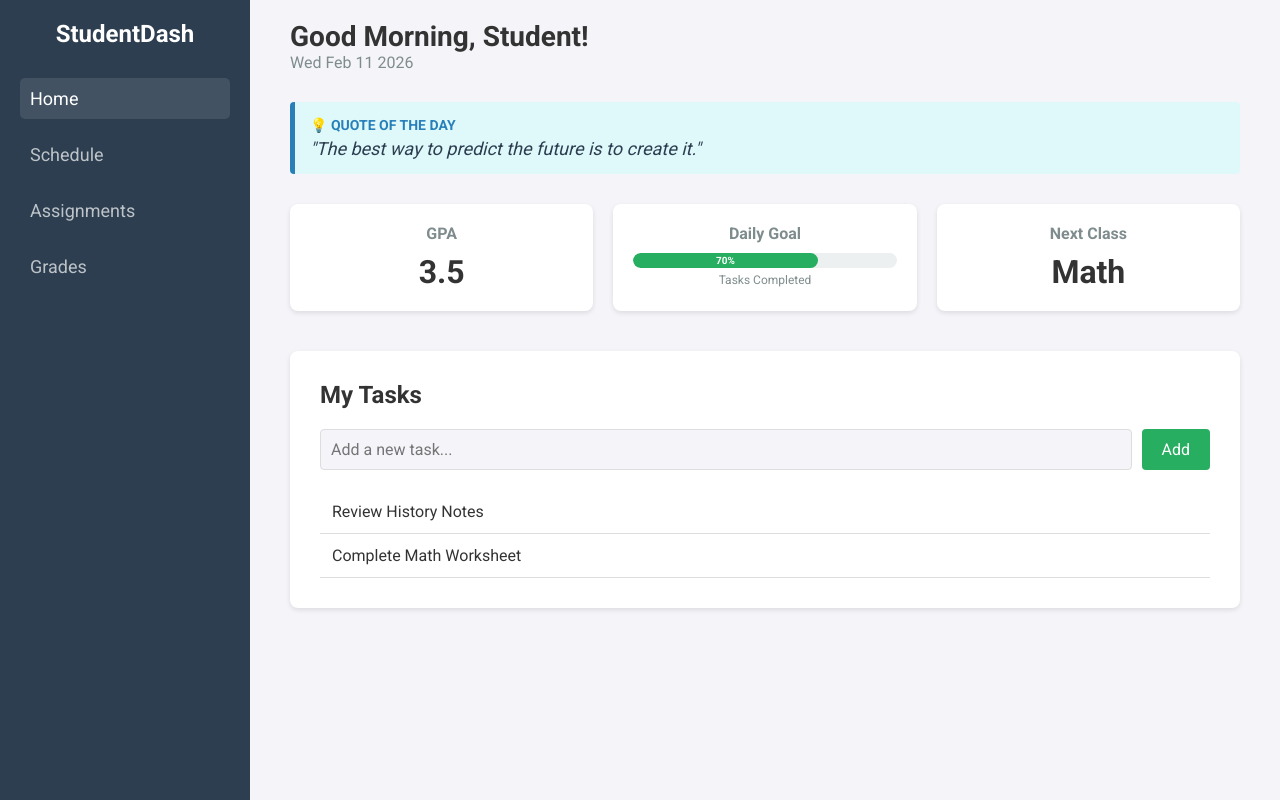
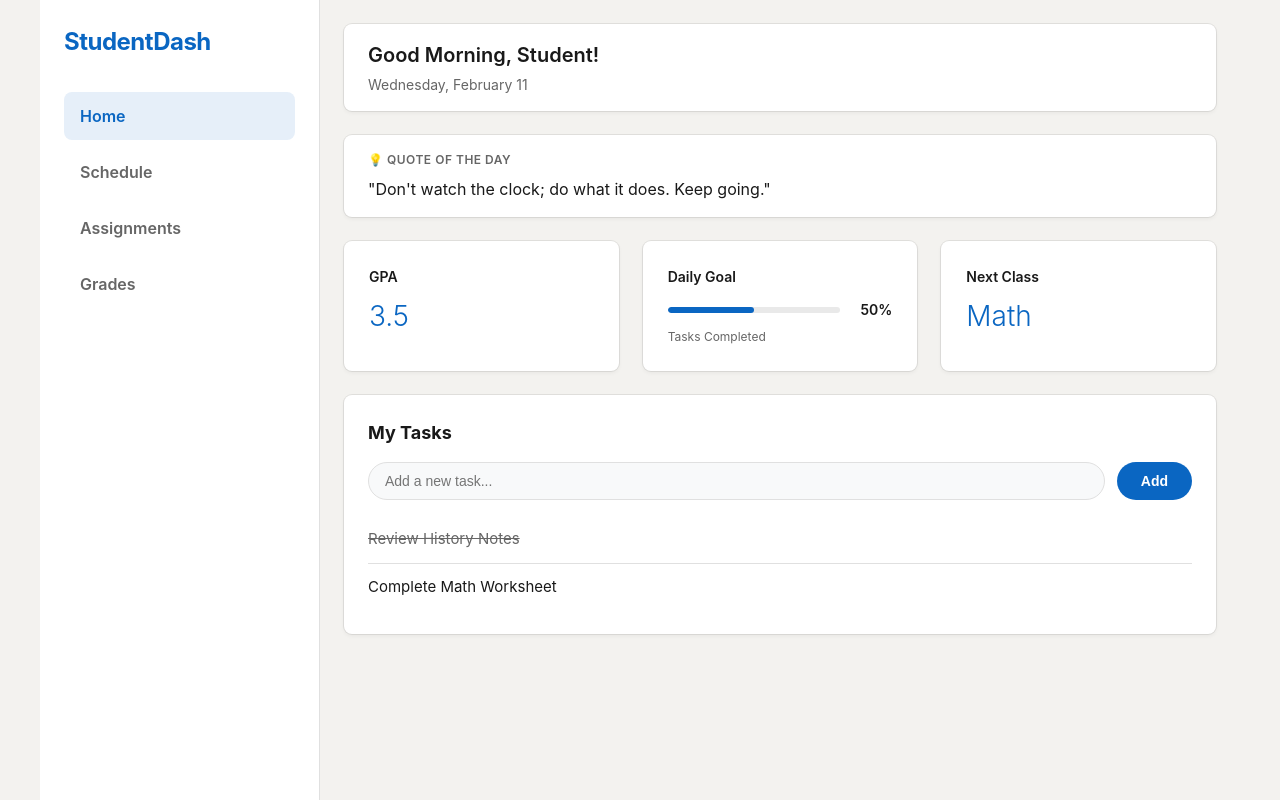
Before and after one commit to ravisharma-09/studentdash, a plain HTML site: page index.html in a window 1280 px wide. Both pictures are taken after a click on the item "Review History Notes". Drawn offline with Linux system fonts and the light colour scheme.

Commit message:
updated dashboard style and added simple js logic

```diff
--- a/index.css
+++ b/index.css
@@ -1,54 +1,63 @@
-/* Phase 1 & 4 Preparation: CSS Variables */
+/* main styles */
+
 :root {
-    /* Colors */
-    --bg-color: #f4f4f9;
-    --sidebar-bg: #2c3e50;
-    --text-color: #333;
-    --text-light: #7f8c8d;
-    --card-bg: #ffffff;
-    --accent-color: #27ae60;
-    /* Green */
-    --accent-hover: #2ecc71;
-    --border-color: #ddd;
+    /* colors */
+    --bg-body: #f3f2ef;
+    --bg-card: #ffffff;
+    --text-main: #191919;
+    --text-sub: #666666;
+    --accent: #0a66c2;
+    --accent-hover: #004182;
+    --border: #e0e0e0;
+
+    /* layout vars */
+    --card-radius: 8px;
+    --card-shadow: 0 0 0 1px rgba(0, 0, 0, 0.08), 0 2px 4px rgba(0, 0, 0, 0.05);
+    --font-stack: -apple-system, system-ui, BlinkMacSystemFont, "Segoe UI", Roboto, "Helvetica Neue", Arial, sans-serif;
 }
 
-/* Basic Reset */
+/* reset */
 * {
     margin: 0;
     padding: 0;
     box-sizing: border-box;
-    font-family: 'Roboto', sans-serif;
 }
 
 body {
-    background-color: var(--bg-color);
-    color: var(--text-color);
-    transition: background-color 0.3s, color 0.3s;
+    background-color: var(--bg-body);
+    color: var(--text-main);
+    font-family: var(--font-stack);
+    line-height: 1.5;
+    -webkit-font-smoothing: antialiased;
 }
 
-/* Layout container */
+/* layout */
 .container {
     display: flex;
-    height: 100vh;
-    /* Full screen height */
-    overflow: hidden;
-    /* Prevent body scroll, handle in main-content */
+    min-height: 100vh;
+    max-width: 1200px;
+    margin: 0 auto;
 }
 
-/* Sidebar Styling */
+/* sidebar stuff */
 .sidebar {
-    width: 250px;
-    background-color: var(--sidebar-bg);
-    color: white;
-    padding: 20px;
+    width: 280px;
+    background-color: var(--bg-card);
+    border-right: 1px solid var(--border);
+    padding: 24px;
     display: flex;
     flex-direction: column;
-    /* Keeps sidebar fixed height */
+    position: sticky;
+    top: 0;
+    height: 100vh;
 }
 
 .sidebar .logo h2 {
-    margin-bottom: 30px;
-    text-align: center;
+    color: var(--accent);
+    font-size: 24px;
+    font-weight: 700;
+    margin-bottom: 32px;
+    letter-spacing: -0.5px;
 }
 
 .sidebar ul {
@@ -56,285 +65,317 @@ body {
 }
 
 .sidebar ul li {
-    margin-bottom: 15px;
+    margin-bottom: 8px;
 }
 
 .sidebar ul li a {
-    color: #bdc3c7;
+    display: flex;
+    align-items: center;
+    padding: 12px 16px;
+    color: var(--text-sub);
     text-decoration: none;
-    font-size: 18px;
-    display: block;
-    padding: 10px;
-    border-radius: 5px;
-    transition: background 0.3s;
+    font-weight: 600;
+    font-size: 16px;
+    border-radius: var(--card-radius);
+    transition: all 0.2s ease;
 }
 
 .sidebar ul li a:hover,
 .sidebar ul li a.active {
-    background-color: rgba(255, 255, 255, 0.1);
-    color: white;
+    background-color: rgba(10, 102, 194, 0.1);
+    color: var(--accent);
 }
 
-/* Main Content Styling */
+/* main area */
 .main-content {
     flex: 1;
-    /* Takes up remaining space */
-    padding: 20px 40px;
-    overflow-y: auto;
-    /* Scrollable main area */
+    padding: 24px;
 }
 
 header {
-    margin-bottom: 30px;
+    margin-bottom: 24px;
+    background: var(--bg-card);
+    padding: 16px 24px;
+    border-radius: var(--card-radius);
+    box-shadow: var(--card-shadow);
 }
 
 .greeting h1 {
-    font-size: 28px;
-    color: var(--text-color);
+    font-size: 20px;
+    font-weight: 600;
+    color: var(--text-main);
 }
 
 .greeting p {
-    color: var(--text-light);
+    font-size: 14px;
+    color: var(--text-sub);
+    margin-top: 4px;
 }
 
-/* Quote Section */
+/* quotes */
 .quote-section {
-    background-color: #dff9fb;
-    /* Light blue tint */
-    padding: 15px;
-    border-left: 5px solid #2980b9;
-    /* Blue accent */
-    margin-bottom: 30px;
-    border-radius: 4px;
+    background-color: var(--bg-card);
+    padding: 16px 24px;
+    border-radius: var(--card-radius);
+    box-shadow: var(--card-shadow);
+    margin-bottom: 24px;
+    border-left: none;
 }
 
 .quote-section h3 {
-    font-size: 14px;
-    color: #2980b9;
-    margin-bottom: 5px;
+    font-size: 12px;
+    color: var(--text-sub);
+    font-weight: 600;
+    margin-bottom: 8px;
     text-transform: uppercase;
+    letter-spacing: 0.5px;
 }
 
 .quote-section blockquote {
-    font-style: italic;
-    font-size: 18px;
-    color: #2c3e50;
+    font-size: 16px;
+    color: var(--text-main);
+    font-style: normal;
 }
 
-/* Stats Cards */
+/* stats grid */
 .stats {
-    display: flex;
-    /* Flexbox for row layout */
-    gap: 20px;
-    margin-bottom: 40px;
-    flex-wrap: wrap;
-    /* Wrap on small screens */
+    display: grid;
+    grid-template-columns: repeat(auto-fit, minmax(220px, 1fr));
+    gap: 24px;
+    margin-bottom: 24px;
 }
 
 .card {
-    background-color: var(--card-bg);
-    padding: 20px;
-    border-radius: 8px;
-    box-shadow: 0 2px 5px rgba(0, 0, 0, 0.1);
-    flex: 1;
-    /* Grow to fill space */
-    min-width: 200px;
-    /* Minimum width before wrapping */
-    text-align: center;
+    background-color: var(--bg-card);
+    padding: 24px;
+    border-radius: var(--card-radius);
+    box-shadow: var(--card-shadow);
+    text-align: left;
+    border: 1px solid transparent;
+    transition: box-shadow 0.2s;
+}
+
+.card:hover {
+    box-shadow: 0 4px 12px rgba(0, 0, 0, 0.1);
 }
 
 .card h3 {
-    margin-bottom: 10px;
-    color: var(--text-light);
-    font-size: 16px;
+    font-size: 14px;
+    font-weight: 600;
+    color: var(--text-main);
+    margin-bottom: 8px;
 }
 
 .card .big-text {
-    font-size: 32px;
-    font-weight: bold;
-    color: var(--text-color);
+    font-size: 28px;
+    font-weight: 300;
+    color: var(--accent);
 }
 
-/* Progress Bar Styles */
+/* progress bar */
+.progress-container-wrapper {
+    display: flex;
+    align-items: center;
+    gap: 12px;
+    margin-top: 12px;
+}
+
 .progress-bar-container {
-    background-color: #ecf0f1;
-    border-radius: 10px;
-    height: 15px;
-    width: 100%;
-    margin-top: 5px;
+    background-color: #e9e9e9;
+    border-radius: 4px;
+    height: 6px;
+    flex: 1;
     overflow: hidden;
 }
 
 .progress-fill {
-    background-color: var(--accent-color);
+    background-color: var(--accent);
     height: 100%;
-    border-radius: 10px;
-    color: white;
-    font-size: 10px;
-    display: flex;
-    align-items: center;
-    justify-content: center;
-    font-weight: bold;
+    border-radius: 4px;
+    width: 0%;
+    transition: width 0.3s ease;
+}
+
+.progress-text {
+    font-size: 14px;
+    font-weight: 600;
+    color: var(--text-main);
+    min-width: 40px;
+    text-align: right;
 }
 
 .small-text {
     font-size: 12px;
-    color: var(--text-light);
-    margin-top: 5px;
+    color: var(--text-sub);
+    margin-top: 8px;
+    display: block;
 }
 
-/* To-Do Section */
+/* todo list */
 .todo-section {
-    background-color: var(--card-bg);
-    padding: 30px;
-    border-radius: 8px;
-    box-shadow: 0 2px 5px rgba(0, 0, 0, 0.1);
+    background-color: var(--bg-card);
+    padding: 24px;
+    border-radius: var(--card-radius);
+    box-shadow: var(--card-shadow);
 }
 
 .todo-section h2 {
-    margin-bottom: 20px;
-    color: var(--text-color);
+    font-size: 18px;
+    color: var(--text-main);
+    margin-bottom: 16px;
 }
 
 .todo-input {
     display: flex;
-    gap: 10px;
-    margin-bottom: 20px;
+    gap: 12px;
+    margin-bottom: 16px;
 }
 
 .todo-input input {
     flex: 1;
-    padding: 10px;
-    border: 1px solid var(--border-color);
-    border-radius: 4px;
-    font-size: 16px;
-    background-color: var(--bg-color);
-    color: var(--text-color);
+    padding: 10px 16px;
+    border: 1px solid var(--border);
+    border-radius: 20px;
+    font-size: 14px;
+    background-color: #f8f9fa;
+    transition: background 0.2s, border 0.2s;
+}
+
+.todo-input input:focus {
+    outline: none;
+    background-color: #fff;
+    border-color: var(--accent);
+    box-shadow: 0 0 0 1px var(--accent);
 }
 
 .todo-input button {
-    padding: 10px 20px;
-    background-color: var(--accent-color);
+    padding: 8px 24px;
+    background-color: var(--accent);
     color: white;
     border: none;
-    border-radius: 4px;
+    border-radius: 20px;
+    font-weight: 600;
+    font-size: 14px;
     cursor: pointer;
-    font-size: 16px;
+    transition: background 0.2s;
 }
 
 .todo-input button:hover {
     background-color: var(--accent-hover);
 }
 
-#taskList {
-    list-style: none;
-}
-
 #taskList li {
-    padding: 12px;
-    border-bottom: 1px solid var(--border-color);
-    cursor: pointer;
+    padding: 12px 0;
+    border-bottom: 1px solid var(--border);
     display: flex;
     justify-content: space-between;
     align-items: center;
+    font-size: 15px;
+    color: var(--text-main);
 }
 
-#taskList li:hover {
-    background-color: rgba(0, 0, 0, 0.02);
+#taskList li:last-child {
+    border-bottom: none;
 }
 
 .completed {
+    color: var(--text-sub) !important;
     text-decoration: line-through;
-    color: var(--text-light);
-    opacity: 0.7;
 }
 
-/* Phase 5: Responsive Design (Mobile) */
-@media (max-width: 768px) {
-    .container {
-        flex-direction: column;
-        /* Stack vertically on phone */
-        height: auto;
-    }
-
-    .sidebar {
-        width: 100%;
-        padding: 10px;
-        flex-direction: row;
-        /* Horizontal nav on mobile */
-        justify-content: space-between;
-        align-items: center;
-    }
-
-    .sidebar .logo h2 {
-        margin-bottom: 0;
-        font-size: 20px;
-    }
-
-    .sidebar ul {
-        display: none;
-        /* Hide full menu for now on mobile, or simple toggle */
-    }
-
-    .stats {
-        flex-direction: column;
-        /* Stack cards */
-    }
-
-    .main-content {
-        padding: 20px;
-        /* Less padding on mobile */
-    }
-}
-
-/* Schedule Table Styles - Simple & Clean */
+/* schedule */
 .schedule-section {
-    background-color: var(--card-bg);
-    padding: 20px;
-    border-radius: 8px;
-    box-shadow: 0 2px 5px rgba(0, 0, 0, 0.1);
-    overflow-x: auto;
-    /* Scroll on small screens */
+    background-color: var(--bg-card);
+    padding: 24px;
+    border-radius: var(--card-radius);
+    box-shadow: var(--card-shadow);
+    margin-top: 24px;
 }
 
 .schedule-table {
     width: 100%;
     border-collapse: collapse;
-    margin-top: 10px;
-}
-
-.schedule-table th,
-.schedule-table td {
-    padding: 15px;
-    text-align: center;
-    border-bottom: 1px solid var(--border-color);
 }
 
 .schedule-table th {
-    background-color: var(--accent-color);
-    color: white;
-    font-weight: 500;
+    text-align: left;
+    font-size: 13px;
+    color: var(--text-sub);
+    font-weight: 600;
+    padding: 12px;
+    border-bottom: 1px solid var(--border);
+    background: none;
+}
+
+.schedule-table td {
+    padding: 16px 12px;
+    font-size: 14px;
+    color: var(--text-main);
+    border-bottom: 1px solid var(--border);
+}
+
+.schedule-table tr:last-child td {
+    border-bottom: none;
 }
 
 .schedule-table tr:hover {
     background-color: #f9f9f9;
 }
 
-/* Assignments Styles */
+/* assignments */
 .assignment-card {
-    background-color: var(--card-bg);
-    padding: 20px;
-    border-radius: 8px;
-    box-shadow: 0 2px 5px rgba(0, 0, 0, 0.1);
-    margin-bottom: 20px;
-    border-left: 5px solid var(--accent-color);
+    background-color: var(--bg-card);
+    padding: 24px;
+    border-radius: var(--card-radius);
+    box-shadow: var(--card-shadow);
+    margin-bottom: 16px;
+    border: 1px solid var(--border);
+    border-left: none;
 }
 
 .assignment-card h3 {
-    margin-bottom: 10px;
-    color: var(--text-color);
+    font-size: 16px;
+    color: var(--accent);
+    margin-bottom: 4px;
+    cursor: pointer;
+}
+
+.assignment-card h3:hover {
+    text-decoration: underline;
 }
 
 .assignment-card p {
-    color: var(--text-light);
+    font-size: 14px;
+    color: var(--text-main);
 }
+
+/* mobile */
+@media (max-width: 768px) {
+    .container {
+        flex-direction: column;
+    }
+
+    .sidebar {
+        width: 100%;
+        height: auto;
+        position: static;
+        flex-direction: row;
+        justify-content: space-between;
+        align-items: center;
+        padding: 16px;
+        border-right: none;
+        border-bottom: 1px solid var(--border);
+    }
+
+    .sidebar ul {
+        display: none;
+    }
+
+    .main-content {
+        padding: 16px;
+    }
+
+    .stats {
+        grid-template-columns: 1fr;
+    }
+}
--- a/index.html
+++ b/index.html
@@ -49,14 +49,17 @@
                 </div>
                 <div class="card">
                     <h3>Daily Goal</h3>
-                    <div class="progress-bar-container">
-                        <div class="progress-fill" style="width: 70%;">70%</div>
+                    <div class="progress-container-wrapper">
+                        <div class="progress-bar-container">
+                            <div class="progress-fill" style="width: 0%;"></div>
+                        </div>
+                        <span class="progress-text">0%</span>
                     </div>
                     <p class="small-text">Tasks Completed</p>
                 </div>
                 <div class="card">
                     <h3>Next Class</h3>
-                    <p class="big-text">Math</p>
+                    <p class="big-text" id="next-class">Math</p>
                 </div>
             </section>
 
--- a/main.js
+++ b/main.js
@@ -1,59 +1,148 @@
-// 1. Dynamic Greeting and Date
+// Date and Hello msg
 function updateHeader() {
-    const greetingElement = document.getElementById("greeting-text");
-    const dateElement = document.getElementById("date-text");
+    const greet = document.getElementById("greeting-text");
+    const date = document.getElementById("date-text");
 
     const now = new Date();
     const hour = now.getHours();
 
-    // Simple if-else logic for greeting
-    let greeting = "Hello";
-    if (hour < 12) {
-        greeting = "Good Morning";
-    } else if (hour < 18) {
-        greeting = "Good Afternoon";
-    } else {
-        greeting = "Good Evening";
+    let text = "Hello";
+    if (hour < 12) text = "Good Morning";
+    else if (hour < 18) text = "Good Afternoon";
+    else text = "Good Evening";
+
+    greet.innerText = text + ", Student!";
+
+    // nice format
+    const opt = { weekday: 'long', month: 'long', day: 'numeric' };
+    date.innerText = now.toLocaleDateString('en-US', opt);
+}
+
+// quotes
+const quotes = [
+    "The best way to predict the future is to create it.",
+    "You are capable of more than you know.",
+    "Believe you can and you're halfway there.",
+    "Don't watch the clock; do what it does. Keep going.",
+    "Success is the sum of small efforts, repeated day in and day out."
+];
+
+function showQuote() {
+    const el = document.getElementById("daily-quote");
+    const i = Math.floor(Math.random() * quotes.length);
+    el.innerText = `"${quotes[i]}"`;
+}
+
+// progress bar stuff
+function updateProgress() {
+    const all = document.querySelectorAll("#taskList li");
+    const total = all.length;
+    const done = document.querySelectorAll("#taskList li.completed").length;
+
+    let pct = 0;
+    if (total > 0) {
+        pct = Math.round((done / total) * 100);
     }
 
-    greetingElement.innerText = greeting + ", Student!";
-    dateElement.innerText = now.toDateString();
+    const bar = document.querySelector(".progress-fill");
+    const txt = document.querySelector(".progress-text");
+
+    if (bar) bar.style.width = pct + "%";
+    if (txt) txt.innerText = pct + "%";
 }
 
-// 2. Simple To-Do List Functionality
+// tasks
 function addTask() {
     const input = document.getElementById("taskInput");
-    const taskText = input.value;
+    const val = input.value.trim();
 
-    if (taskText === "") {
+    if (val === "") {
         alert("Please enter a task!");
         return;
     }
 
     const list = document.getElementById("taskList");
+    const li = document.createElement("li");
+    li.innerText = val;
 
-    // Create new list item
-    const newItem = document.createElement("li");
-    newItem.innerText = taskText;
-
-    // Add click event to toggle completed status
-    newItem.onclick = function () {
+    li.onclick = function () {
         this.classList.toggle("completed");
+        updateProgress();
     };
 
-    // Add to the list
-    list.appendChild(newItem);
+    list.appendChild(li);
+    input.value = "";
 
-    // Clear input
-    input.value = "";
+    updateProgress();
 }
 
-// Run when the page loads
+// make list work
+function initList() {
+    const items = document.querySelectorAll("#taskList li");
+    items.forEach(li => {
+        li.onclick = function () {
+            this.classList.toggle("completed");
+            updateProgress();
+        };
+    });
+    updateProgress();
+}
+
+// schedule data (simple)
+const schedule = {
+    "Monday": ["Math", "Science", "History", "Lunch", "English"],
+    "Tuesday": ["History", "English", "Math", "Lunch", "Science"],
+    "Wednesday": ["Math", "Science", "History", "Lunch", "English"],
+    "Thursday": ["History", "English", "Math", "Lunch", "Science"],
+    "Friday": ["PE", "Art", "Biology", "Lunch", "Self Study"]
+};
+
+function updateNextClass() {
+    const el = document.getElementById("next-class");
+    if (!el) return;
+
+    const now = new Date();
+    const day = now.toLocaleDateString('en-US', { weekday: 'long' });
+    const hour = now.getHours();
+
+    // school hours: 9, 10, 11, 12, 1
+    const periods = [9, 10, 11, 12, 13];
+
+    let next = "No Classes";
+
+    if (schedule[day]) {
+        // find next period
+        let idx = -1;
+        for (let i = 0; i < periods.length; i++) {
+            if (hour < periods[i]) {
+                idx = i;
+                break;
+            }
+        }
+
+        if (idx !== -1) {
+            next = schedule[day][idx];
+        } else if (hour < 9) {
+            next = schedule[day][0]; // school hasn't started
+        } else {
+            next = "Done for Day";
+        }
+    } else {
+        next = "Weekend!";
+    }
+
+    el.innerText = next;
+}
+
+// run it
 updateHeader();
+showQuote();
+initList();
+updateNextClass();
 
-// Add event listener for Enter key on input
-document.getElementById("taskInput").addEventListener("keypress", function (event) {
-    if (event.key === "Enter") {
-        addTask();
-    }
-});
+const taskInp = document.getElementById("taskInput");
+if (taskInp) {
+    taskInp.addEventListener("keypress", function (e) {
+        if (e.key === "Enter") addTask();
+    });
+}
```
